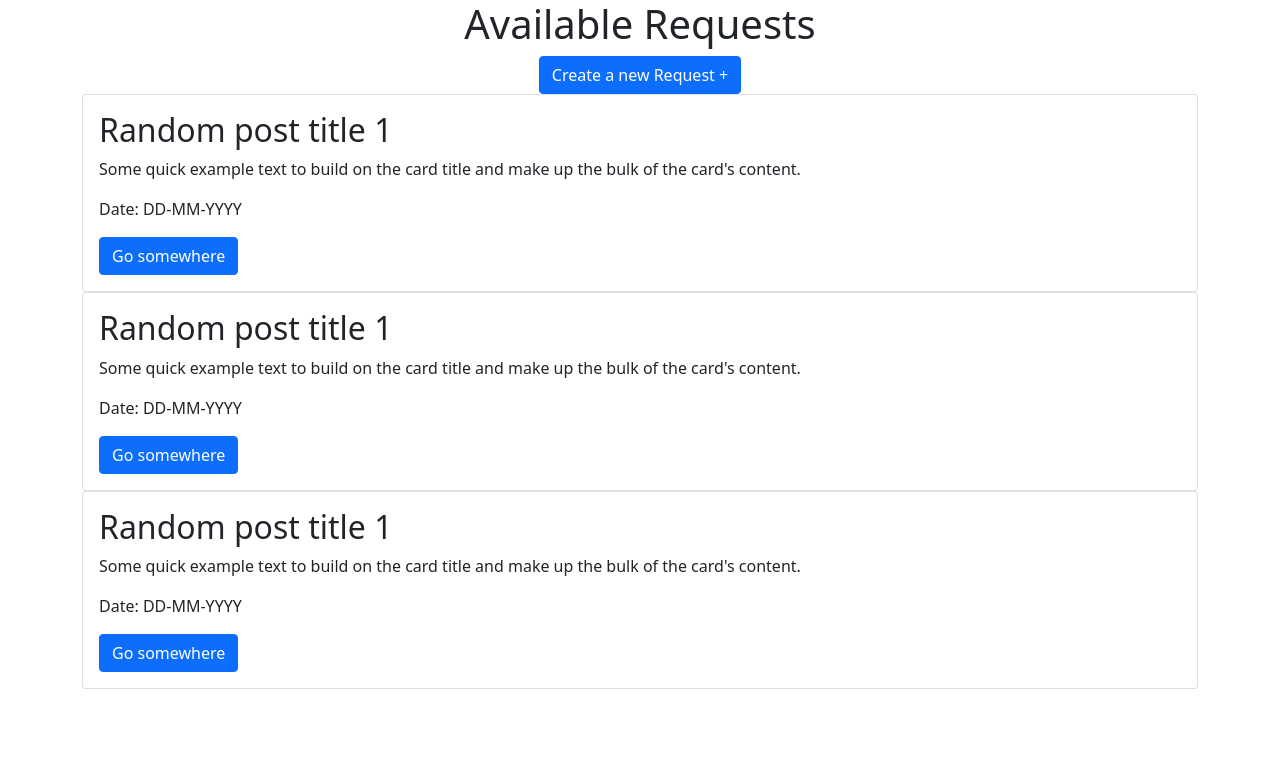
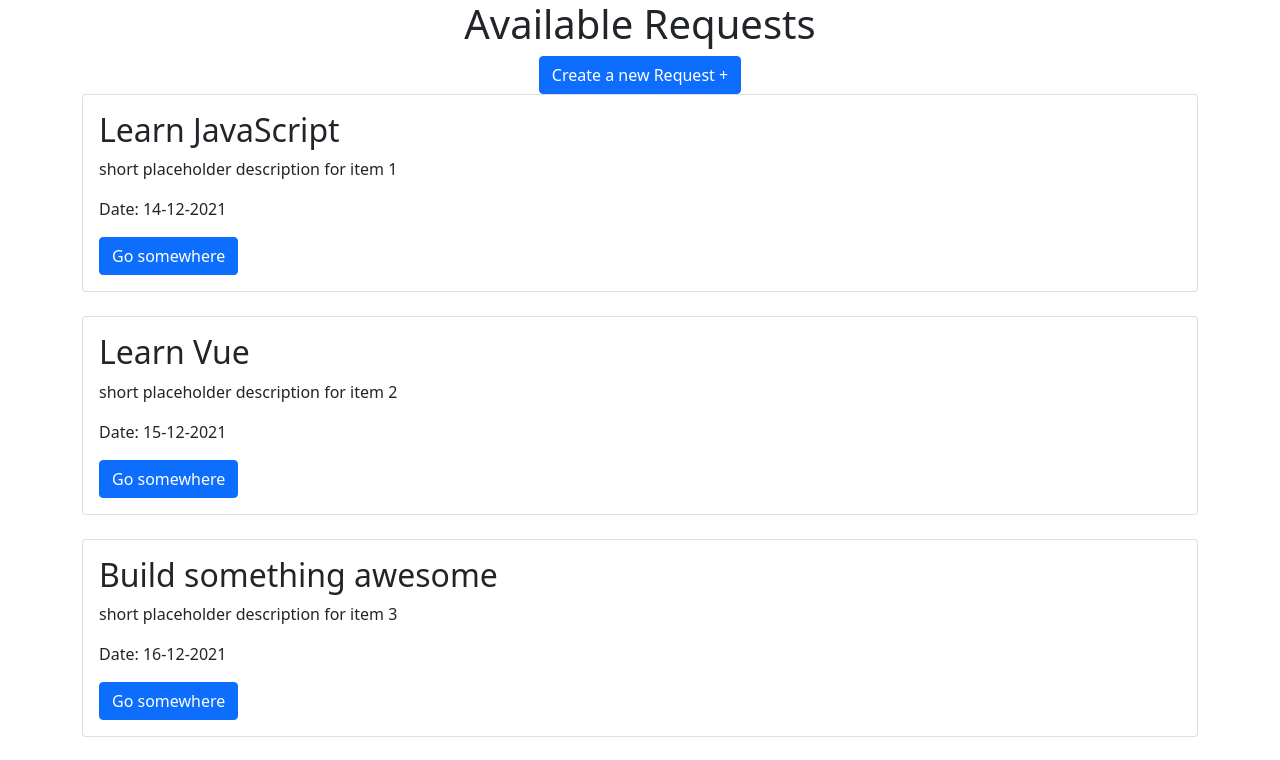
Before and after one commit to avicnotes/vue-projects, a plain HTML site: page giver-getter/requests/index.html in a window 1280 px wide. Shown: the top 760 px of the page. Drawn offline with nearby package versions, Linux system fonts and the light colour scheme.

Commit message:
display requests from vue data

```diff
--- a/giver-getter/requests/index.html
+++ b/giver-getter/requests/index.html
@@ -15,34 +15,21 @@
 		<button type="button" class="btn btn-primary">Create a new Request + </button>
 	</div>
 
-	<div id="offers" class="container">
-		<div class="card">
+	<div id="requests-list" class="container">
+		<div class="card mb-4" v-for="request in requests">
 			<div class="card-body">
-				<h2 class="card-title">Random post title 1</h2>
+				<h2 class="card-title">{{ request.heading }}</h2>
 				<p class="card-text">
-					Some quick example text to build on the card title and make up the bulk of the card's content.
+					{{request.description }}
 				</p>
 				<p class="card-text">
-					Date: DD-MM-YYYY
+					Date: {{ request.publishdate }}
 				</p>
 				<a href="#" class="btn btn-primary">Go somewhere</a>
 			</div>
 		</div>
 
-		<div class="card">
-			<div class="card-body">
-				<h2 class="card-title">Random post title 1</h2>
-				<p class="card-text">
-					Some quick example text to build on the card title and make up the bulk of the card's content.
-				</p>
-				<p class="card-text">
-					Date: DD-MM-YYYY
-				</p>
-				<a href="#" class="btn btn-primary">Go somewhere</a>
-			</div>
-		</div>
-
-		<div class="card">
+		<div class="card mb-4">
 			<div class="card-body">
 				<h2 class="card-title">Random post title 1</h2>
 				<p class="card-text">
@@ -70,6 +57,16 @@
         heading: 'Requests'
       }
     });
+    var requestsList = new Vue({
+      el: '#requests-list',
+      data: {
+        requests: [
+          { heading: 'Learn JavaScript', description: 'short placeholder description for item 1', publishdate: '14-12-2021' },
+          { heading: 'Learn Vue', description: 'short placeholder description for item 2', publishdate: '15-12-2021' },
+          { heading: 'Build something awesome', description: 'short placeholder description for item 3', publishdate: '16-12-2021' }
+        ]
+      }
+    });
   </script>
   <script src="https://cdn.jsdelivr.net/npm/bootstrap@5.0.2/dist/js/bootstrap.bundle.min.js" integrity="sha384-MrcW6ZMFYlzcLA8Nl+NtUVF0sA7MsXsP1UyJoMp4YLEuNSfAP+JcXn/tWtIaxVXM" crossorigin="anonymous"></script>
 </body>
```
